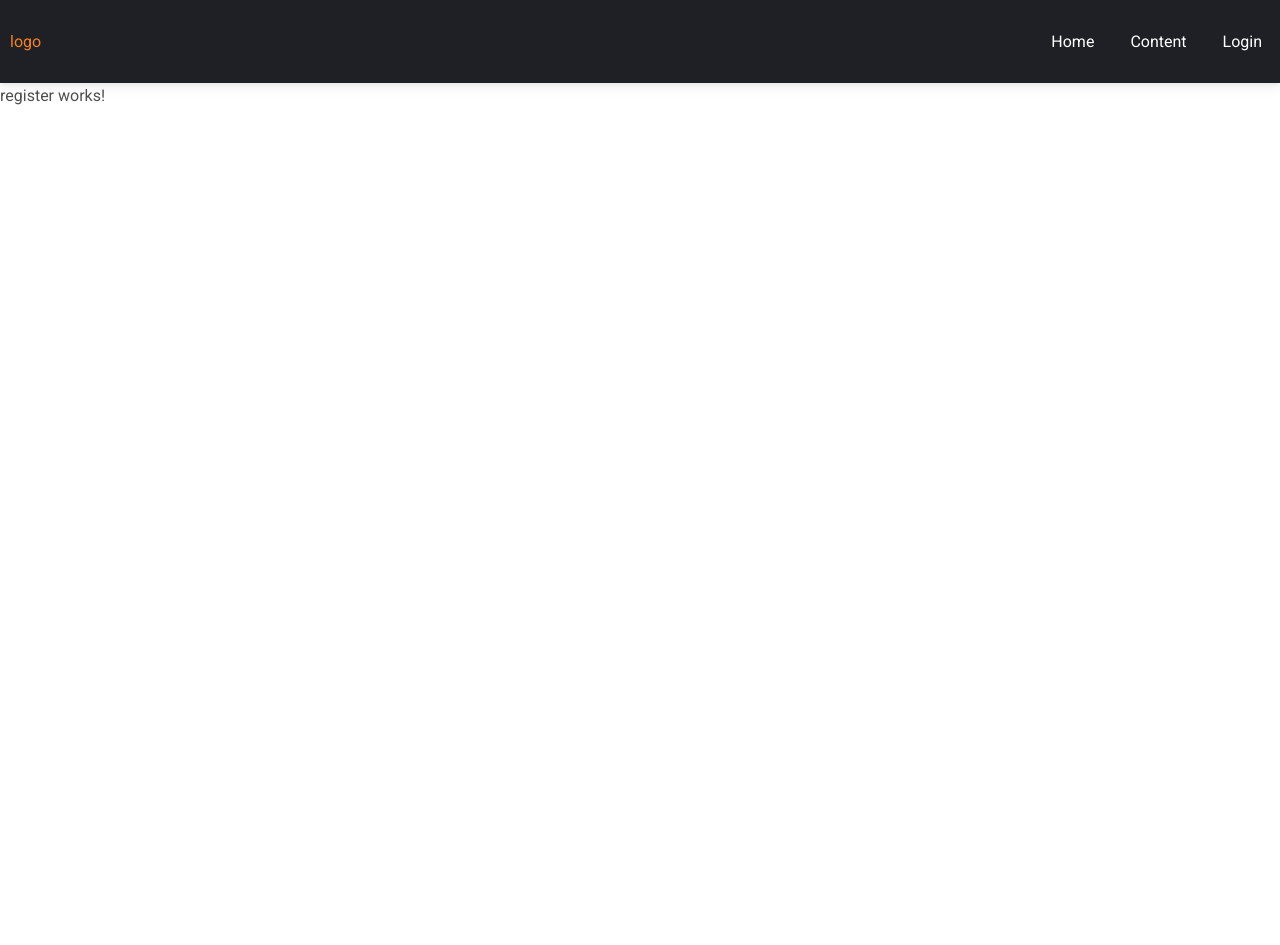
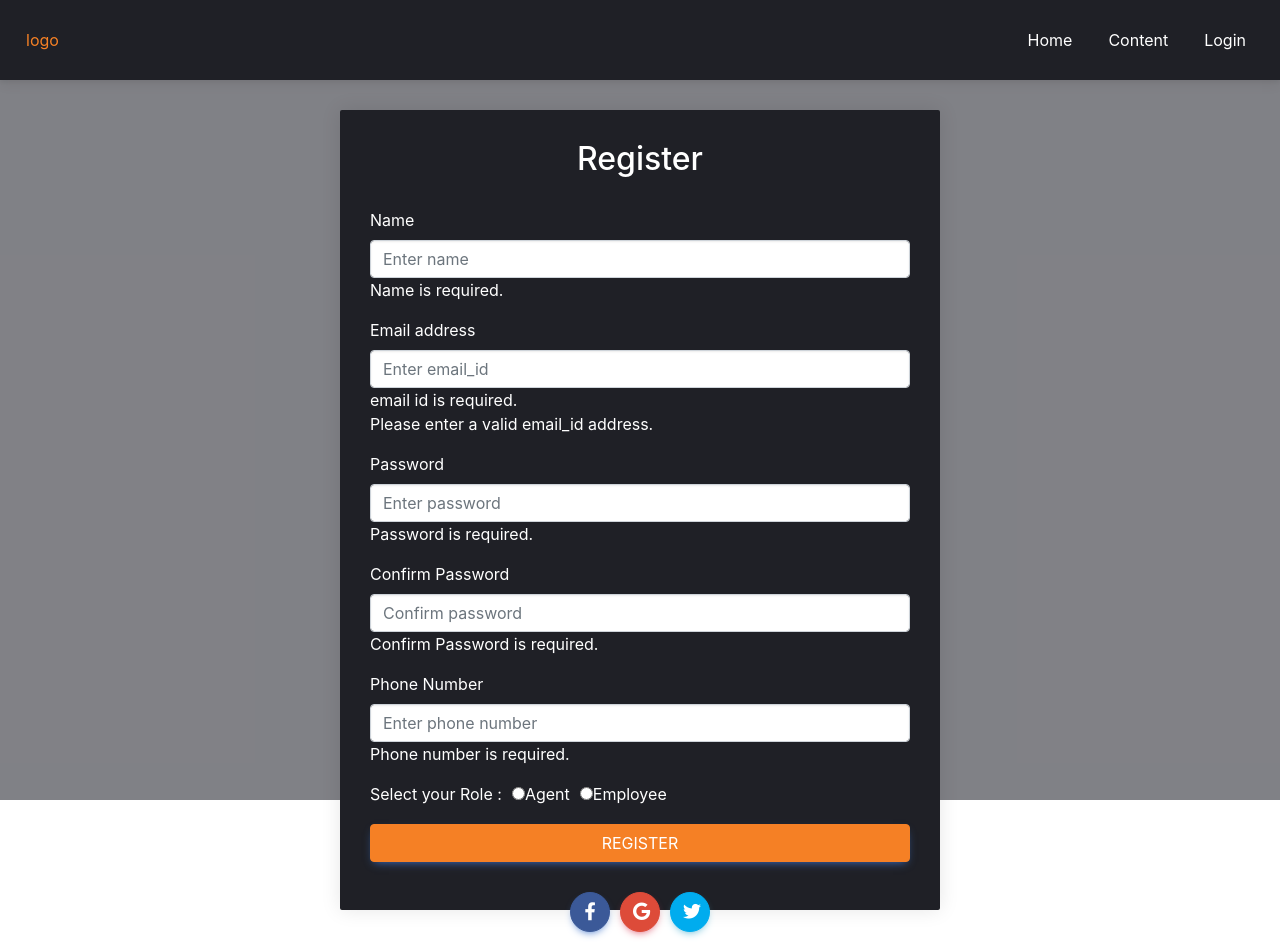
Before and after one commit to smartparking1/angular_final_parking, an Angular app: page /register in a window 1280 px wide. Shown: the top 945 px of the page. Before the commit the page ends 800 px from the top, so only its background shows below. Built offline with nearby package versions, Linux system fonts and the light colour scheme.

Commit message:
register page

```diff
--- a/package.json
+++ b/package.json
@@ -25,7 +25,7 @@
     "zone.js": "~0.11.4"
   },
   "devDependencies": {
-    "@angular-devkit/build-angular": "~13.3.0",
+    "@angular-devkit/build-angular": "^13.3.0",
     "@angular/cli": "~13.3.0",
     "@angular/compiler-cli": "~13.3.0",
     "@types/jasmine": "~3.10.0",
--- a/src/app/home/register/register.component.css
+++ b/src/app/home/register/register.component.css
@@ -0,0 +1,86 @@
+.radio-buttons {
+  margin-bottom: 10px;
+}
+
+.radio-buttons label {
+  display: inline-block;
+  margin-right: 10px;
+}
+
+
+body {
+  background-color: #f8f9fa;
+}
+.login-form {
+  margin: 30px auto;
+  max-width: 600px;
+  padding: 30px;
+  max-height: 800px;
+  background-color: #1f2026;
+  border-radius: 2px;
+  box-shadow: 0px 0px 20px 0px rgba(0, 0, 0, 0.1);
+  color: #fff;
+}
+.login-form h2 {
+  text-align: center;
+  margin-bottom: 30px;
+}
+.form-control:focus {
+  box-shadow: none;
+}
+.login-btn {
+  color: #fff;
+  background-color: #f58025;
+  border-color: #f58025;
+  transition: all 0.3s;
+}
+.login-btn:hover {
+  color: #fff;
+  background-color: #f58025;
+  border-color: #f58025;
+}
+.login-link {
+  text-align: center;
+  margin-top: 10px;
+}
+.social-btn {
+  display: flex;
+  justify-content: center;
+  margin-top: 30px;
+}
+.social-btn .btn {
+  margin: 0 5px;
+  width: 40px;
+  height: 40px;
+  border-radius: 50%;
+  font-size: 18px;
+  line-height: 1.33;
+}
+.social-btn .btn-primary {
+  background-color: #3b5998;
+  border-color: #3b5998;
+}
+.social-btn .btn-primary:hover {
+  background-color: #344e86;
+  border-color: #344e86;
+}
+.social-btn .btn-danger {
+  background-color: #dd4b39;
+  border-color: #dd4b39;
+}
+.social-btn .btn-danger:hover {
+  background-color: #d73925;
+  border-color: #d73925;
+}
+.social-btn .btn-info {
+  background-color: #00acee;
+  border-color: #00acee;
+}
+.social-btn .btn-info:hover {
+  background-color: #008ec3;
+  border-color: #008ec3;
+}
+.main{
+  background-color:rgba(97, 98, 104, 0.8);
+  height: 90vh;
+}
--- a/src/app/home/register/register.component.html
+++ b/src/app/home/register/register.component.html
@@ -1 +1,98 @@
-<p>register works!</p>
+
+
+<link rel="stylesheet" href="https://stackpath.bootstrapcdn.com/bootstrap/4.5.2/css/bootstrap.min.css">
+<div class="main">
+    <div class="container">
+        <div class="row">
+            <div class="col-md-12">
+              <form class="login-form" #form="ngForm" (ngSubmit)="registerNewUser()"[noValidate]="true">
+                <h2>Register</h2>
+                <div class="form-group">
+                  <label for="name">Name</label>
+                  <input type="text" class="form-control" id="name" placeholder="Enter name" [(ngModel)]="newUser.employee_name" name="name" required>
+                  <div *ngIf="formSubmitted && form.controls['name']?.invalid" class="error-message">
+                    Name is required.
+                  </div>
+                </div>
+
+                <div class="form-group">
+                  <label for="email_id">Email address</label>
+                  <input type="email_id" class="form-control" id="email_id" placeholder="Enter email_id" [(ngModel)]="newUser.email_id" name="email_id" required>
+                  <div *ngIf="formSubmitted && (form.controls['email_id']?.invalid || form.controls['email_id']?.hasError('email_id'))" class="error-message">
+                    <div *ngIf="form.controls['email_id']?.errors?.['required']">
+                      email id is required.
+                    </div>
+                    <div *ngIf="form.controls['email_id']?.errors">
+                      Please enter a valid email_id address.
+                    </div>
+                  </div>
+                </div>
+
+                <div class="form-group">
+                  <label for="password">Password</label>
+                  <input type="password" class="form-control" id="password" placeholder="Enter password" [(ngModel)]="newUser.password" name="password" required>
+                  <div *ngIf="formSubmitted && form.controls['password']?.invalid" class="error-message">
+                    Password is required.
+                  </div>
+                </div>
+
+                <div class="form-group">
+                  <label for="cpassword">Confirm Password</label>
+                  <input type="password" class="form-control" id="cpassword" placeholder="Confirm password" [(ngModel)]="newUser.cpassword" name="cpassword" required>
+                  <div *ngIf="formSubmitted && form.controls['cpassword']?.invalid" class="error-message">
+                    Confirm Password is required.
+                  </div>
+                  <div *ngIf="formSubmitted && form.controls['cpassword']?.valid && newUser.password !== newUser.cpassword" class="error-message">
+                    Password and Confirm Password do not match.
+                  </div>
+                </div>
+
+                <div class="form-group">
+                  <label for="mobile_number">Phone Number</label>
+                  <input type="tel" class="form-control" id="mobile_number" placeholder="Enter phone number" [(ngModel)]="newUser.mobile_number" name="mobile_number"
+                    required pattern="[0-9]{10}">
+                  <div *ngIf="formSubmitted && form.controls['mobile_number']?.invalid" class="error-message">
+                    <div *ngIf="form.controls['mobile_number']?.errors?.['required']">
+                      Phone number is required.
+                    </div>
+                    <div *ngIf="form.controls['mobile_number']?.errors?.['pattern']">
+                      Please enter a valid 10-digit phone number.
+                    </div>
+                    </div>
+
+                </div>
+
+                  <div class="radio-buttons">
+                        <label> Select your Role :  </label>
+                      <input type="radio" id="agent" name="role" value="agent" [(ngModel)]="newUser.role" (ngModelChange)="roleError = false" >
+                      <label for="agent">Agent</label>
+
+                      <input type="radio" id="employee" name="role" value="employee" [(ngModel)]="newUser.role" (ngModelChange)="roleError = false" >
+                      <label for="employee">Employee</label>
+
+
+
+
+                        <div *ngIf="roleError" class="error-message">
+                        Please select a role.
+                      </div>
+                      </div>
+
+                    <button type="submit" class="btn btn-primary btn-block login-btn">Register</button>
+                    <div class="social-btn">
+                        <button type="button" class="btn btn-primary"><i class="fab fa-facebook-f"></i></button>
+                        <button type="button" class="btn btn-danger"><i class="fab fa-google"></i></button>
+                        <button type="button" class="btn btn-info"><i class="fab fa-twitter"></i></button>
+                    </div>
+                    <div class="login-link">
+                        Already have an account? <a routerLink="/login">Login</a>
+                    </div>
+                    <div class="login-link">
+                       Forgot password? <a routerLink="/forgot">Reset</a>
+                  </div>
+                </form>
+            </div>
+        </div>
+    </div>
+    <script src="https://kit.fontawesome.com/a076d05399.js"></script>
+  </div>
--- a/src/app/home/register/register.component.ts
+++ b/src/app/home/register/register.component.ts
@@ -1,15 +1,81 @@
+import { User } from './../../model/user.model';
 import { Component, OnInit } from '@angular/core';
-
+import { RepositryService } from 'src/app/model/repositry.service';
+import { Router } from '@angular/router';
+import { Validators } from '@angular/forms';
+import { NgForm } from '@angular/forms';
+import { ViewChild } from '@angular/core';
+import { HttpClient } from '@angular/common/http';
 @Component({
   selector: 'app-register',
   templateUrl: './register.component.html',
   styleUrls: ['./register.component.css']
 })
 export class RegisterComponent implements OnInit {
+  formSubmitted: boolean = true;
+  @ViewChild('form') form!: NgForm;
+  roleError: boolean = false;
+selectedrole?:string;
+emailError: boolean = false;
 
-  constructor() { }
+
 
   ngOnInit(): void {
   }
+  constructor(private repo:RepositryService,private router:Router, private http:HttpClient ) { }
+   newUser: User= new User();
 
+  isValidForm() {
+    console.log("checking valid form are not ")
+    return this.newUser.employee_name && this.newUser.email_id &&
+     this.newUser.password && this.newUser.cpassword &&
+      this.newUser.mobile_number && this.newUser.role;
+  }
+
+
+  registerNewUser(){
+    console.log( this.newUser)
+    this.formSubmitted = true;
+
+    console.log("entered into register")
+      if (this.isValidForm()) {
+        this.newUser.role=this.selectedrole
+
+        console.log("valid form ")
+
+        // this.http.post('http://localhost/register', this.newUser)
+        // .subscribe(
+        //   (response) => {
+        //     console.log('Registration successful!', response);
+        //     this.router.navigateByUrl('/login');
+
+
+        //   },
+        //   (error) => {
+        //     console.error('Registration failed!', error);
+        //   }
+        // );
+
+
+      }
+      else{
+        console.log("invalid form");
+        if (!this.selectedrole) {
+          this.roleError = true;
+        }
+
+      }
+
+    if (this.form.valid && this.newUser.password === this.newUser.cpassword) {
+      console.log("passwords matched");
+    }
+    else{
+      console.log("passwords are not matched ")
+    }
+
+
+
+
+
+  }
 }
--- a/src/app/model/user.model.ts
+++ b/src/app/model/user.model.ts
@@ -5,6 +5,7 @@ export class User{
   mobile_number?:number;
   email_id?: string;
   password?:string;
+  cpassword?:string;
   location?:string;
 
 
```
Also changed, not shown: 1 other file (tests, documents, lock files or other folders).
